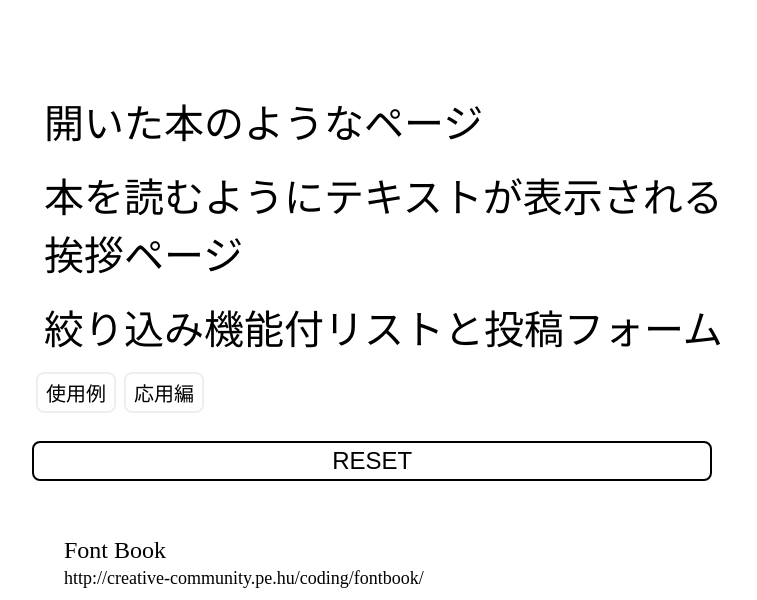
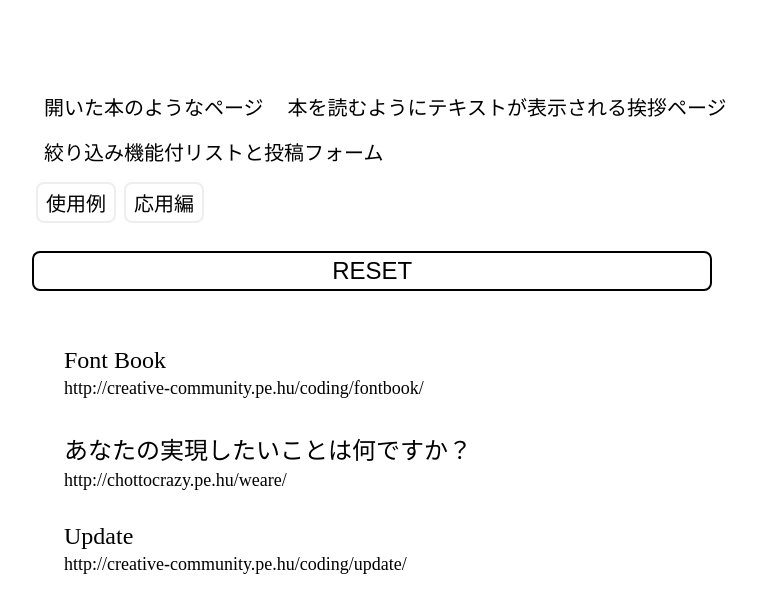
Before and after one commit to HTML-graffiti/template, a PHP site: page /book.php in a window 1280 px wide. Shown: the top 600 px of the page, without its empty margins (248-1005 px from the left). Run offline with PHP 8.4, Linux system fonts and the light colour scheme.

Commit message:
Update book.css

```diff
--- a/book.css
+++ b/book.css
@@ -57,7 +57,7 @@ hr {border:hidden; margin-bottom:5%;}
   text-shadow:0.1rem 0.1rem #fff;
   margin:0.25rem;
   padding:0.25rem 0.5rem;
-  font-size:2.5rem;
+  font-size: 1.25rem;
   color: #000;
   border-radius:0.5rem;
   transition:1.5s all;
```
